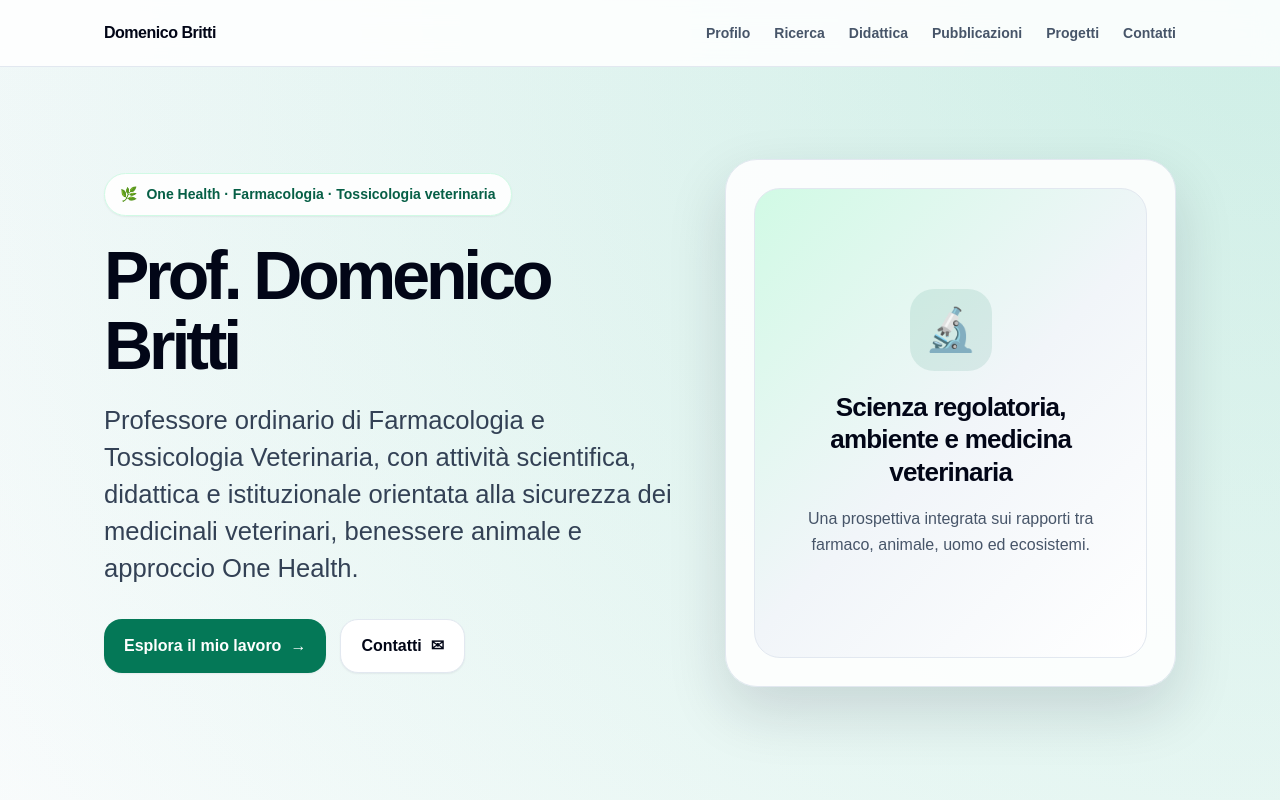
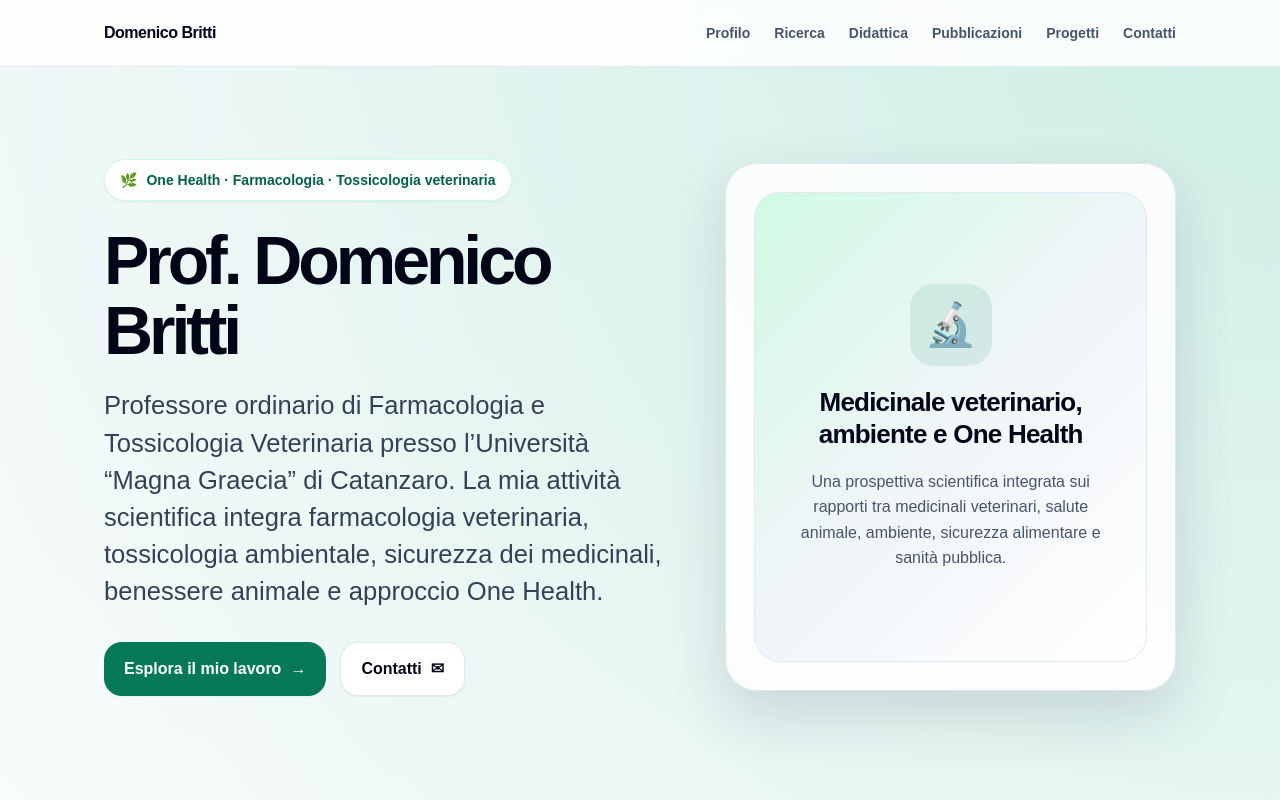
Before and after one commit to domenicobritti-rgb/domenicobritti-gb.github.io, a plain HTML site: page index.html in a window 1280 px wide. Shown: the top 800 px of the page. Drawn offline with Linux system fonts and the light colour scheme.

Commit message:
Update index.html

```diff
--- a/index.html
+++ b/index.html
@@ -439,7 +439,7 @@
           <p class="pill"><span aria-hidden="true">🌿</span> One Health · Farmacologia · Tossicologia veterinaria</p>
           <h1>Prof. Domenico Britti</h1>
           <p class="hero-text">
-            Professore ordinario di Farmacologia e Tossicologia Veterinaria, con attività scientifica, didattica e istituzionale orientata alla sicurezza dei medicinali veterinari, benessere animale e approccio One Health.
+            Professore ordinario di Farmacologia e Tossicologia Veterinaria presso l’Università “Magna Graecia” di Catanzaro. La mia attività scientifica integra farmacologia veterinaria, tossicologia ambientale, sicurezza dei medicinali, benessere animale e approccio One Health.
           </p>
           <div class="actions">
             <a href="#ricerca" class="btn btn-primary">Esplora il mio lavoro <span aria-hidden="true">→</span></a>
@@ -451,9 +451,9 @@
           <div class="hero-visual">
             <div>
               <div class="big-icon" aria-hidden="true">🔬</div>
-              <strong>Scienza regolatoria, ambiente e medicina veterinaria</strong>
+              <strong>Medicinale veterinario, ambiente e One Health</strong>
               <p>
-                Una prospettiva integrata sui rapporti tra farmaco, animale, uomo ed ecosistemi.
+                Una prospettiva scientifica integrata sui rapporti tra medicinali veterinari, salute animale, ambiente, sicurezza alimentare e sanità pubblica.
               </p>
             </div>
           </div>
```
